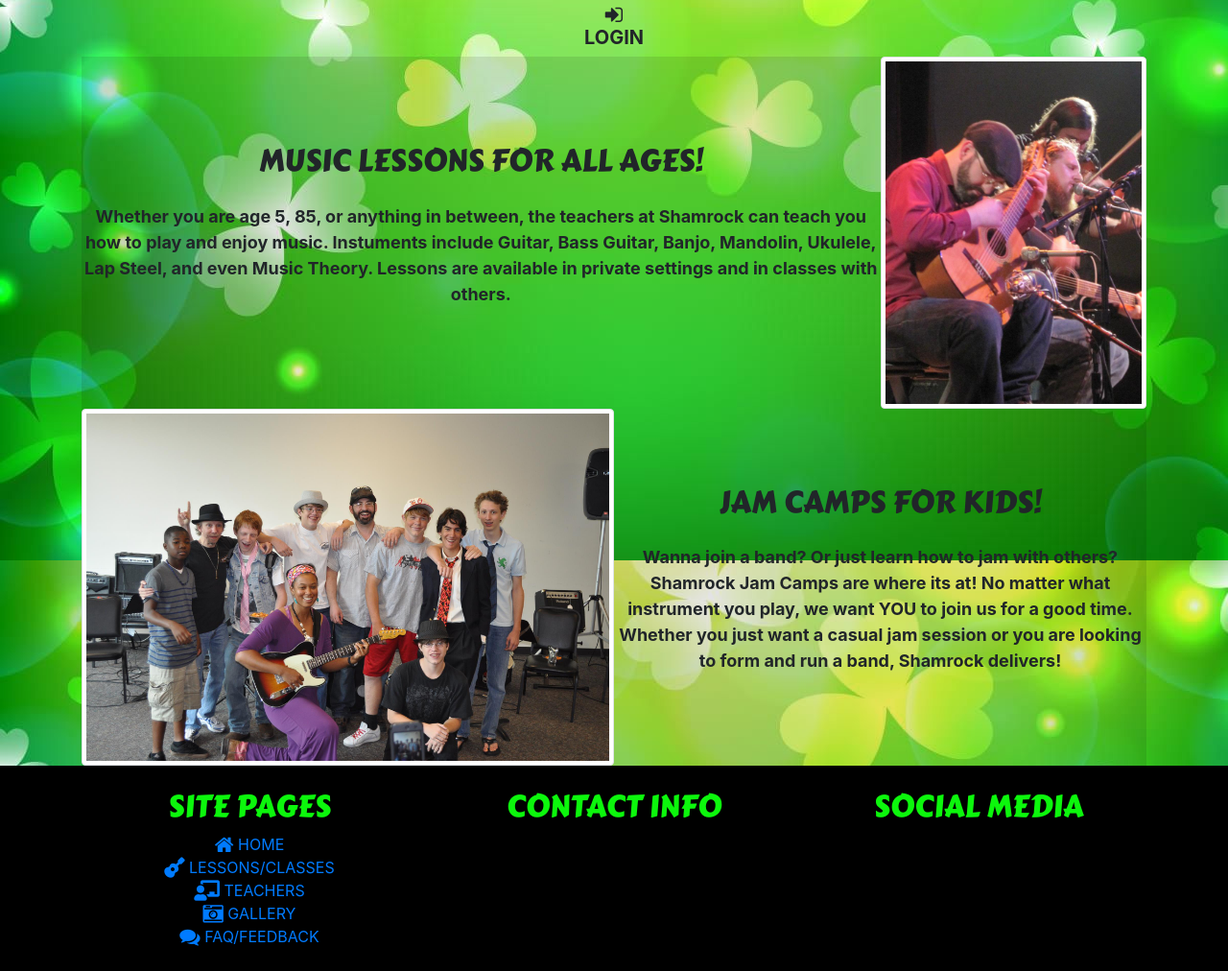
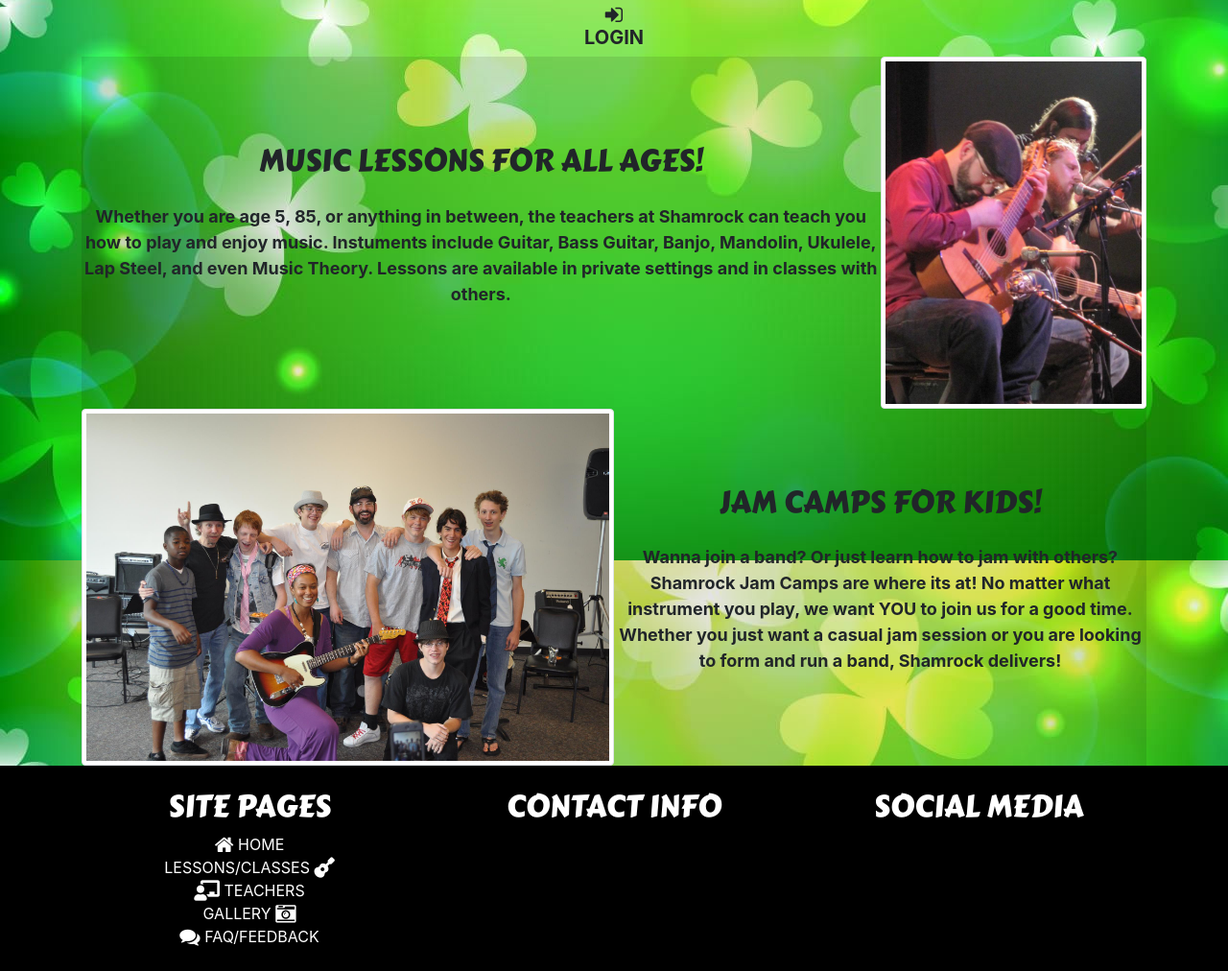
Before and after one commit to KevinPFleming/Shamrock, a website: page index.html in a window 1280 px wide. Shown: the part 216-1228 px from the top of the page at 96% size. Drawn offline with nearby package versions, Linux system fonts and the light colour scheme.

Commit message:
First Icons

```diff
--- a/css/styles.css
+++ b/css/styles.css
@@ -27,13 +27,13 @@
     margin: auto;
 }
 
-.navbar-nav>li {
+.navbar-nav li {
 
     padding-right: 50px;
 }
 
 nav a {
-    transition: 0.3s ease;
+    transition: 0.8s ease;
     background: black;
     color: white;
     font-size: 20px;
@@ -61,5 +61,9 @@
 }
 
 .site-footer h2 {
-    color: rgb(12, 247, 12);
+    color: white;
 }
+
+.footer-div ul li a {
+color: white;
+}
--- a/index.html
+++ b/index.html
@@ -101,13 +101,13 @@
     <footer class="site-footer">
         <div class="container">
             <div class="row">
-                <div class="col-4 mt-4 mb-2 text-center">
+                <div class="col-4 mt-4 mb-2 text-center footer-div">
                     <h2> SITE PAGES </h2>
                     <ul class="list-unstyled">
                         <li><a href="#"><i class="fa fa-home fa-lg"></i> HOME</a></li>
-                        <li><a href="lessons.html"><i class="fas fa-guitar fa-lg"></i> LESSONS/CLASSES</a></li>
+                        <li><a href="lessons.html"> LESSONS/CLASSES <i class="fas fa-guitar fa-lg"></i></a></li>
                         <li><a href="teachers.html"><i class="fas fa-chalkboard-teacher fa-lg"></i> TEACHERS</a></li>
-                        <li><a href="gallery.html"><i class="fa fa-camera-retro fa-lg"></i> GALLERY</a></li>
+                        <li><a href="gallery.html"> GALLERY <i class="fa fa-camera-retro fa-lg"></i> </a></li>
                         <li><a href="feedback.html"><i class="fa fa-comments fa-lg"></i> FAQ/FEEDBACK</a></li>
                     </ul>
                 </div>
```
